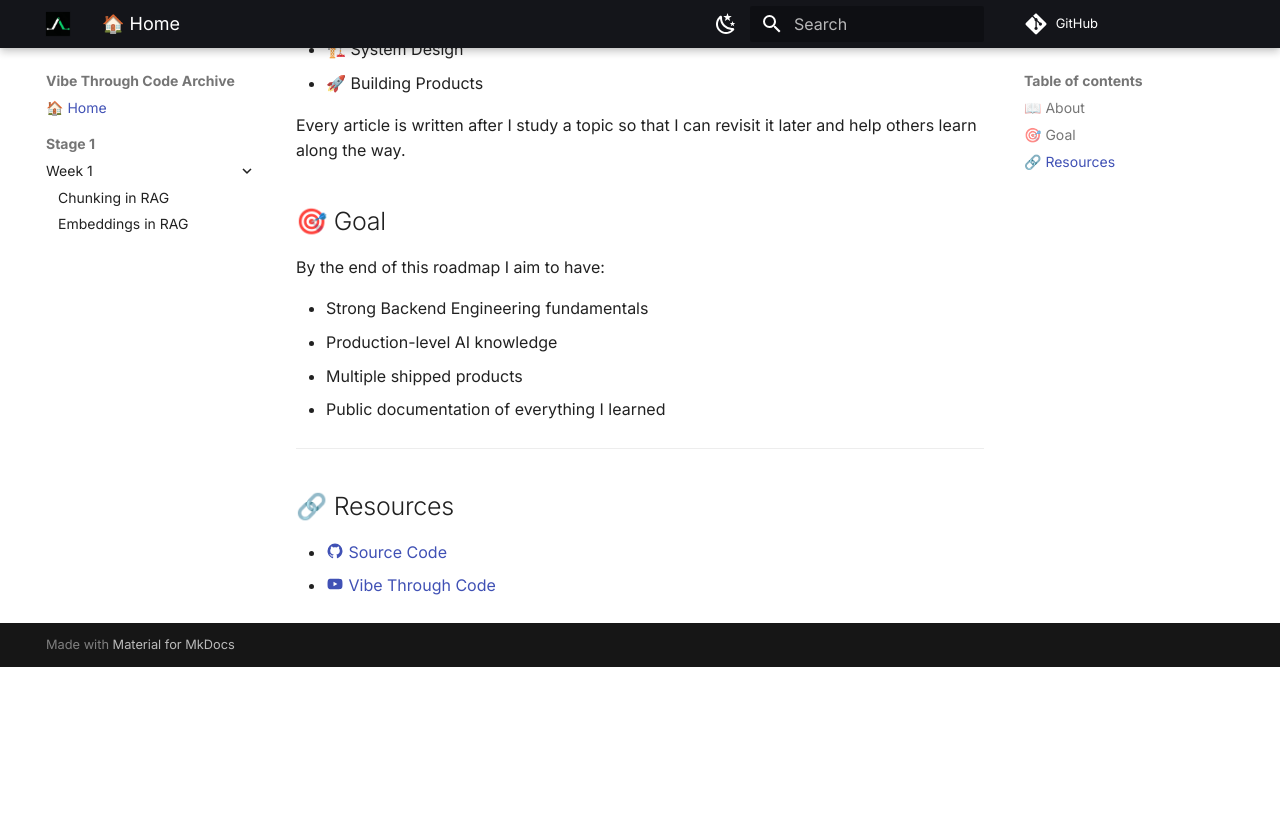
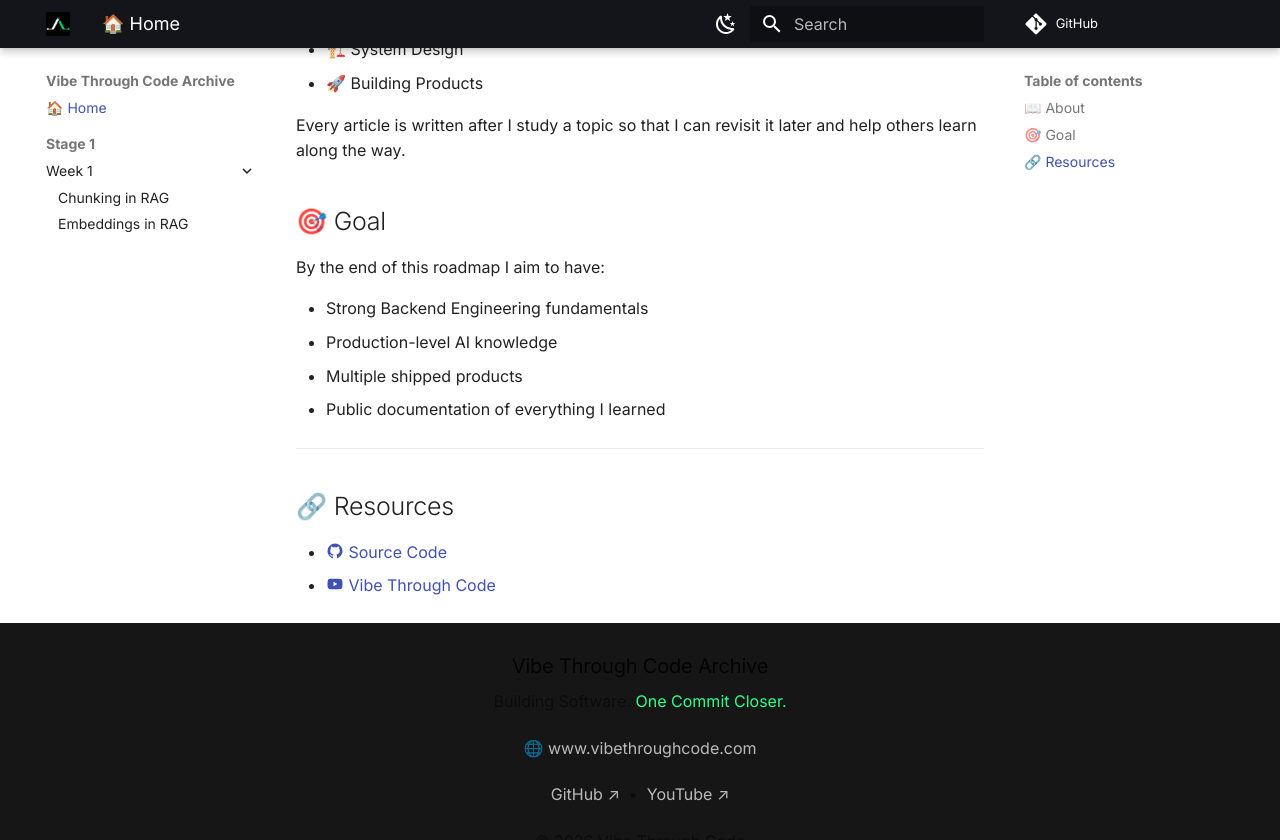
Before and after one commit to thisisankit27/5-month-roadmap, an MkDocs documentation site: the page built from docs/index.md, in a window 1280 px wide and 900 px high, scrolled down 573 px. Shown: the top 840 px of the window. Built offline with MkDocs 1.6.1 and Material for MkDocs 9.7.7, drawn with Linux system fonts in a browser that asks for light colours; comment, search, counter and statistics services are not loaded; before the commit the page ends 1240 px from its top, so only the background shows below that.

Commit message:
fix: footer fixed + custom url

```diff
--- a/docs/stylesheets/extra.css
+++ b/docs/stylesheets/extra.css
@@ -29,3 +29,7 @@ mark {
     background: #2BFF88;
     color: black;
 }
+
+.md-footer {
+    border-top: 1px solid rgba(43, 255, 136, .15);
+}
--- a/mkdocs.yml
+++ b/mkdocs.yml
@@ -1,6 +1,6 @@
 site_name: Vibe Through Code Archive
 site_description: Public engineering notes on AI, Backend, System Design and Building in Public.
-site_url: https://thisisankit27.github.io/5-month-roadmap/
+site_url: https://archive.vibethroughcode.com
 repo_url: https://github.com/thisisankit27/5-month-roadmap
 repo_name: GitHub
 edit_uri: edit/master/docs/
@@ -43,6 +43,8 @@ theme:
     - search.highlight
     - search.suggest
 
+  custom_dir: overrides
+
 plugins:
   - search
   - awesome-pages
--- /dev/null
+++ b/overrides/partials/footer.html
@@ -0,0 +1,44 @@
+<footer class="md-footer">
+
+    <div class="md-footer-meta md-typeset">
+
+        <div style="
+      max-width: 1200px;
+      margin: 0 auto;
+      padding: 28px 16px;
+      text-align: center;
+      color: var(--md-default-fg-color--light);
+      line-height: 1.8;
+    ">
+
+            <h3 style="margin:0; color:var(--md-default-fg-color);">
+                Vibe Through Code Archive
+            </h3>
+
+            <p style="margin:6px 0 18px;">
+                Building Software.
+                <span style="color:#2BFF88;">One Commit Closer.</span>
+            </p>
+
+            <p style="margin:0 0 18px;">
+                🌐
+                <a href="https://www.vibethroughcode.com" target="_blank" rel="noopener noreferrer">
+                    www.vibethroughcode.com
+                </a>
+            </p>
+
+            <p style="margin:0;">
+                <a href="https://github.com/thisisankit27/5-month-roadmap" target="_blank">GitHub ↗</a>
+                &nbsp;•&nbsp;
+                <a href="https://youtube.com/@VibeThroughCode" target="_blank">YouTube ↗</a>
+            </p>
+
+            <p style="margin-top:18px; font-size:.8rem;">
+                © 2026 Vibe Through Code
+            </p>
+
+        </div>
+
+    </div>
+
+</footer>
```
